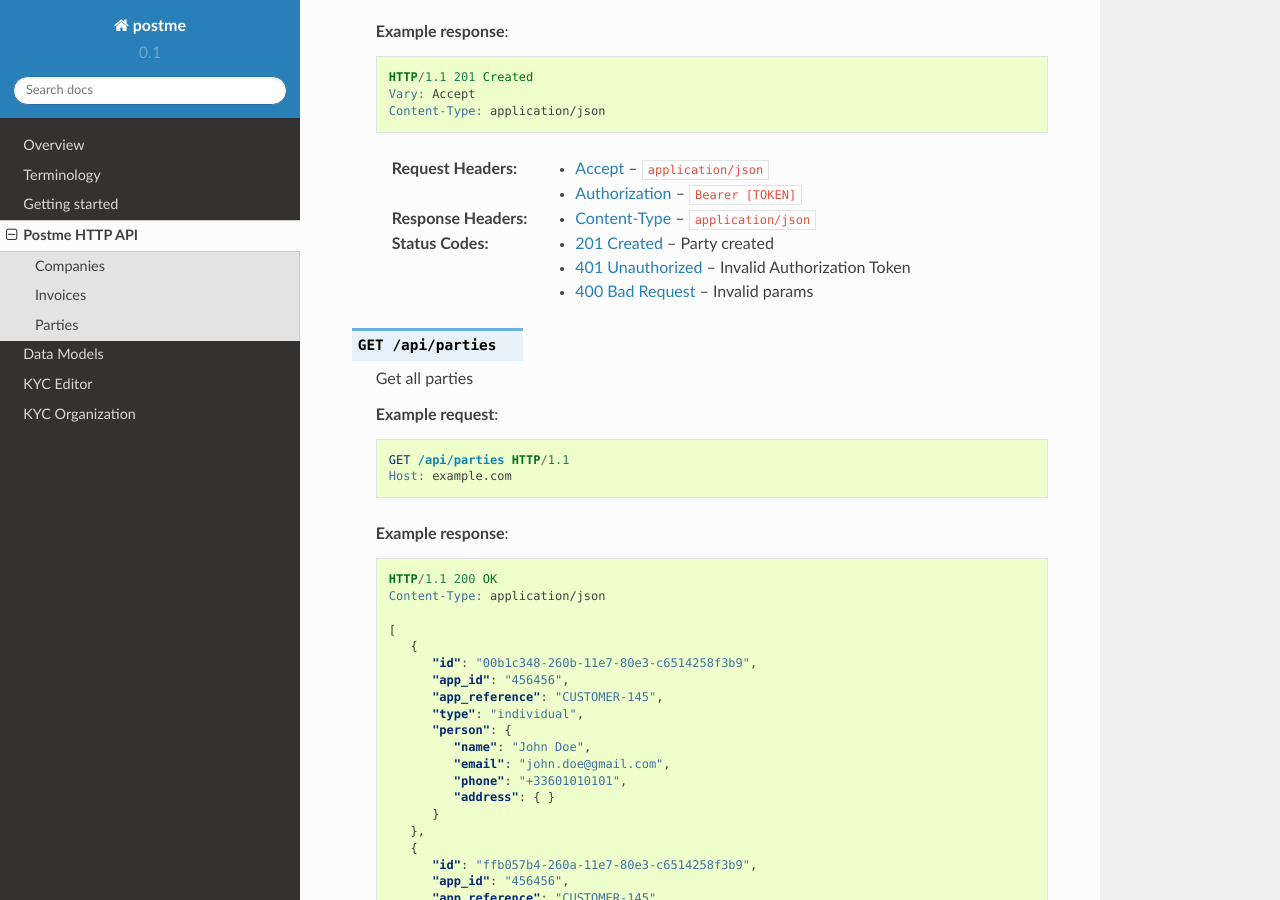
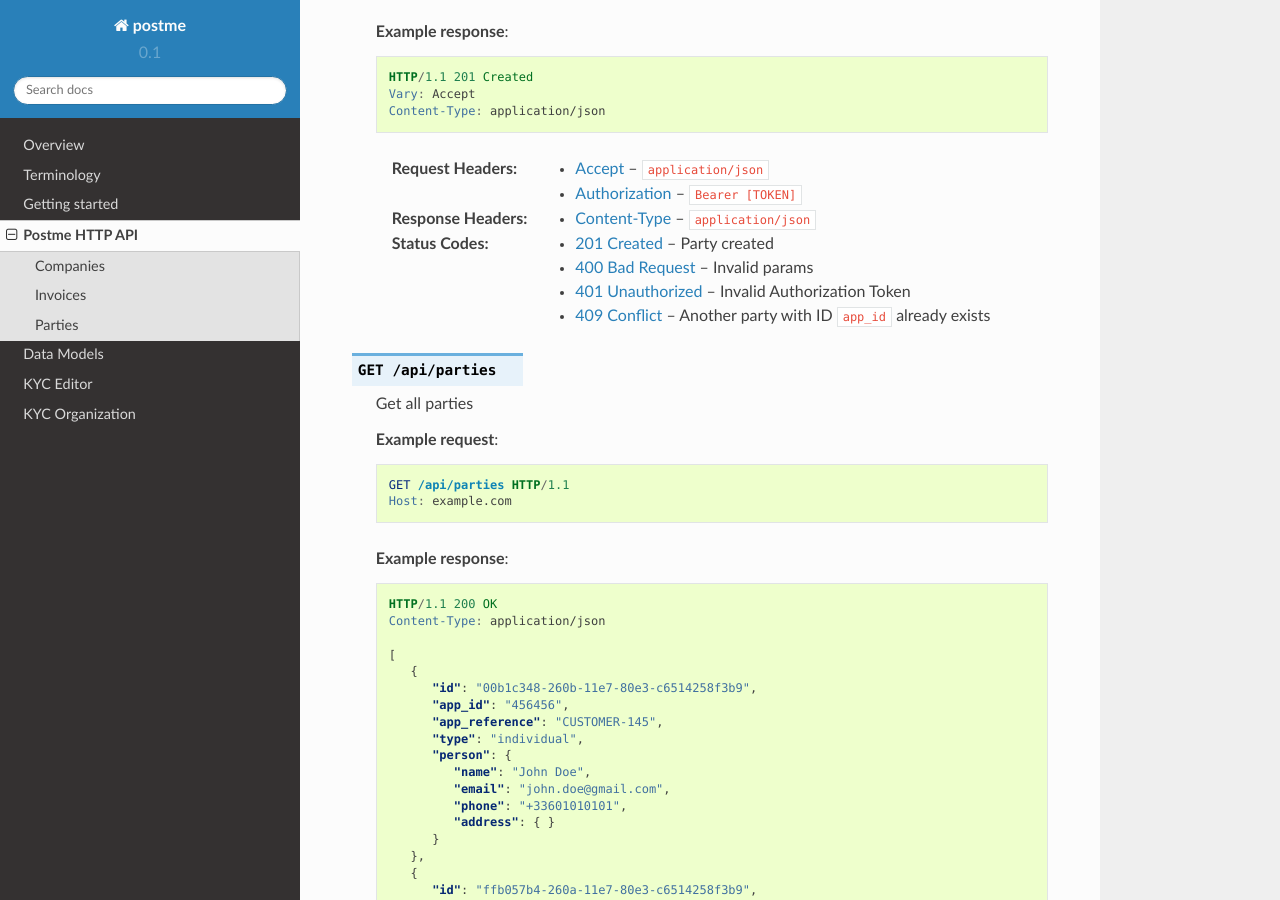
Before and after one commit to birdydigital/postme-docs, a Sphinx documentation site: the page built from docs/postme-http-api.rst, in a window 1280 px wide and 900 px high, scrolled down 2051 px. Built offline with Sphinx 7.4.7 and the Read the Docs theme 2.0.0, drawn with Linux system fonts in a browser that asks for light colours; pages that are not in the unit, such as notebooks, are missing from menus.

```diff
--- a/docs/postme-http-api.rst
+++ b/docs/postme-http-api.rst
@@ -122,8 +122,9 @@ Parties
    :reqheader Authorization: ``Bearer [TOKEN]``
    :resheader Content-Type: ``application/json``
    :statuscode 201: Party created
+   :statuscode 400: Invalid params
    :statuscode 401: Invalid Authorization Token
-   :statuscode 400: Invalid params
+   :statuscode 409: Another party with ID ``app_id`` already exists
 
 .. http:get:: /api/parties
 
```
